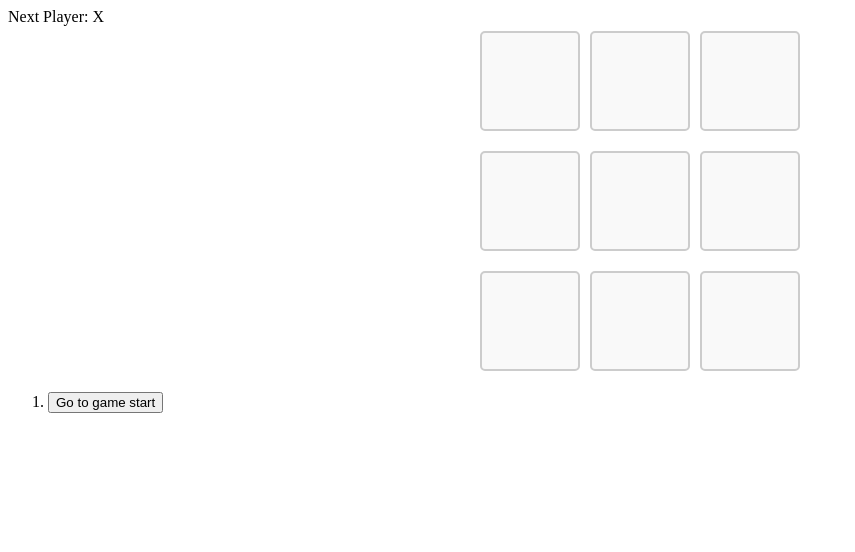
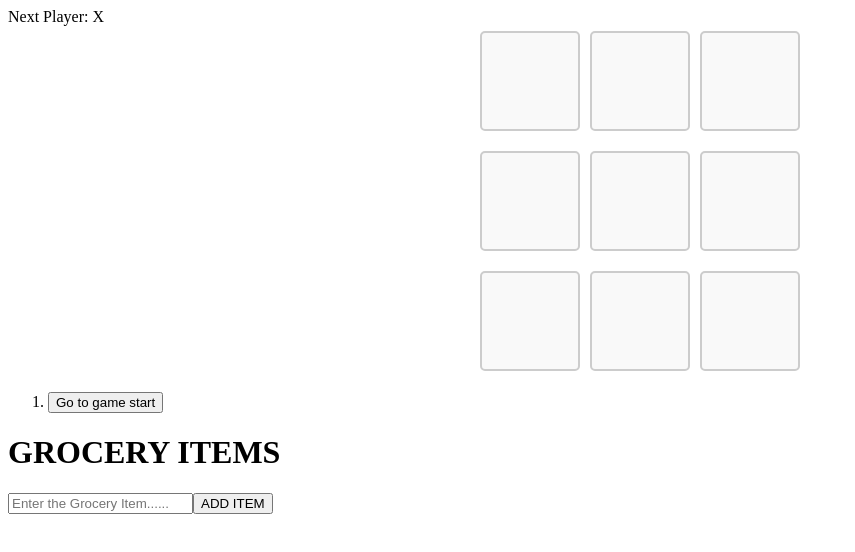
Before and after one commit to AVASH-github/REACT_PRAC, a React (Create React App) app in the folder react_prac/: page / in a window 1280 px wide. Shown: the top 552 px of the page, without its empty margins (0-855 px from the left). Built offline with nearby package versions, Linux system fonts and the light colour scheme.

Commit message:
added grocery

```diff
--- a/react_prac/src/App.js
+++ b/react_prac/src/App.js
@@ -1,10 +1,21 @@
 import Game from "./tic-tac-toe";
+import GroceryForm from "./GroceryForm";
+import GroceryList from "./GroceryList";
+import { useState } from "react";
 function App() {
+  const [groceries,setGroceries]=useState([]);
+
+
+  const addGroceries = (item) => {
+    setGroceries([...groceries, item]);
+  };
+
   return (
     <>
 
  <Game />
-
+    <GroceryForm addGroceries={addGroceries}/>
+    <GroceryList groceries={groceries}/>
     </>
   );
 }
```
